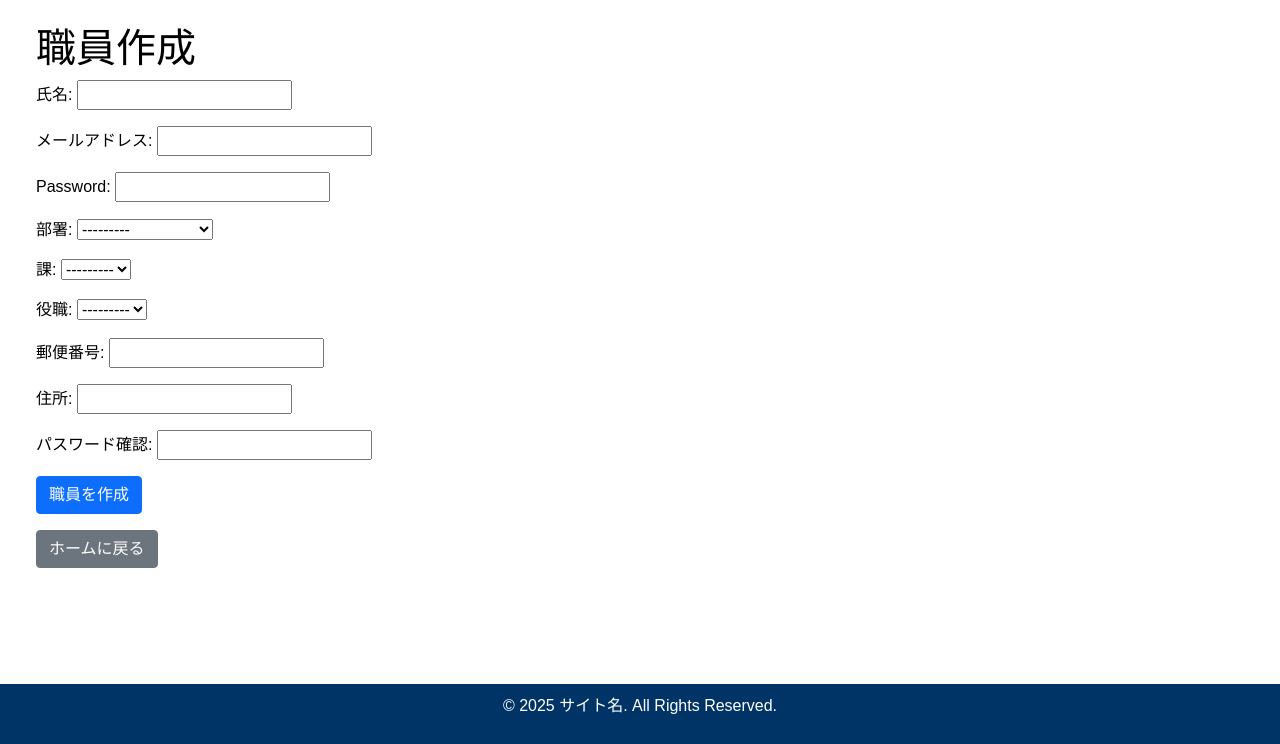
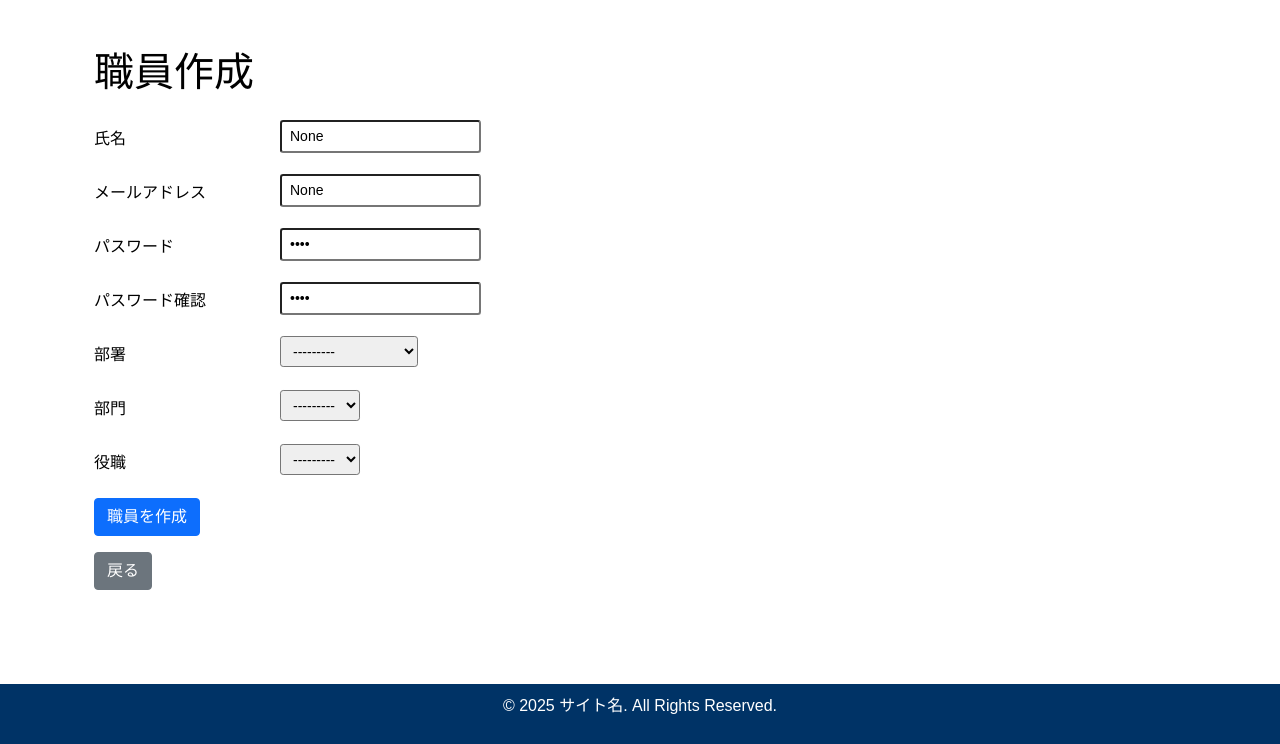
Before and after one commit to th-kairi/SampleDjango, a Django app: page /employee/create/ in a window 1280 px wide. Shown: the part 56-800 px from the top of the page. Run offline with Django 4.2, Linux system fonts and the light colour scheme; tables that the repository leaves empty hold one stand-in row (values such as "Sample post").

Commit message:
mod create employee

```diff
--- a/testSite001/accounts/forms.py
+++ b/testSite001/accounts/forms.py
@@ -1,20 +1,21 @@
 from django import forms
-from main.models import Employee
+from django.core.exceptions import ValidationError
+from main.models import *
+from django.contrib.auth.forms import UserCreationForm
 
-class EmployeeCreateForm(forms.ModelForm):
+# カスタムフォーム
+class EmployeeCreateForm(UserCreationForm):
     class Meta:
         model = Employee
-        fields = ['name', 'email', 'password', 'division', 'team', 'position', 'zip_code', 'address']
-
-    # パスワードの確認
-    password = forms.CharField(widget=forms.PasswordInput())
-    password_confirm = forms.CharField(widget=forms.PasswordInput(), label="パスワード確認")
+        fields = ['name', 'email', 'password1', 'password2', 'division', 'team', 'position']  # 必要な項目だけを表示
 
     def clean(self):
         cleaned_data = super().clean()
-        password = cleaned_data.get('password')
-        password_confirm = cleaned_data.get('password_confirm')
+        password1 = cleaned_data.get('password1')
+        password2 = cleaned_data.get('password2')
 
-        if password != password_confirm:
-            raise forms.ValidationError("パスワードが一致しません")
+        # パスワードが一致するか確認
+        if password1 and password2 and password1 != password2:
+            raise forms.ValidationError("パスワードが一致しません。")
+
         return cleaned_data
--- a/testSite001/accounts/templates/accounts/employee_create.html
+++ b/testSite001/accounts/templates/accounts/employee_create.html
@@ -1,14 +1,144 @@
 {% extends 'base.html' %}
 
 {% block content %}
-  <h1>職員作成</h1>
-  <form method="post">
-    {% csrf_token %}
-    {{ form.as_p }}
-    <button type="submit" class="btn btn-primary">職員を作成</button>
-  </form>
+  <div class="container">
+    <h1 class="my-4">職員作成</h1>
+    <form method="post" class="needs-validation" novalidate>
+      {% csrf_token %}
 
-  <div class="mt-3">
-    <a href="{% url 'employee:index' %}" class="btn btn-secondary">ホームに戻る</a>
+      <!-- 氏名 -->
+      <div class="mb-3 row">
+        <label for="id_name" class="col-sm-2 col-form-label">氏名</label>
+        <div class="col-sm-10">
+          <input type="text" name="name" id="id_name"
+                 class="form-control-sm {% if form.name.errors %} is-invalid{% endif %}"
+                 value="{{ form.name.value }}">
+          {% if form.name.errors %}
+            <div class="invalid-feedback">
+              {% for error in form.name.errors %}
+                <p>{{ error }}</p>
+              {% endfor %}
+            </div>
+          {% endif %}
+        </div>
+      </div>
+
+      <!-- メールアドレス -->
+      <div class="mb-3 row">
+        <label for="id_email" class="col-sm-2 col-form-label">メールアドレス</label>
+        <div class="col-sm-10">
+          <input type="email" name="email" id="id_email"
+                 class="form-control-sm {% if form.email.errors %}is-invalid{% endif %}"
+                 value="{{ form.email.value }}">
+          {% if form.email.errors %}
+            <div class="invalid-feedback">
+              {% for error in form.email.errors %}
+                <p>{{ error }}</p>
+              {% endfor %}
+            </div>
+          {% endif %}
+        </div>
+      </div>
+
+      <!-- パスワード -->
+      <div class="mb-3 row">
+        <label for="id_password1" class="col-sm-2 col-form-label">パスワード</label>
+        <div class="col-sm-10">
+          <input type="password" name="password1" id="id_password1"
+                 class="form-control-sm {% if form.password1.errors %}is-invalid{% endif %}"
+                 value="{{ form.password1.value }}">
+          {% if form.password1.errors %}
+            <div class="invalid-feedback">
+              {% for error in form.password1.errors %}
+                <p>{{ error }}</p>
+              {% endfor %}
+            </div>
+          {% endif %}
+        </div>
+      </div>
+
+      <!-- パスワード確認 -->
+      <div class="mb-3 row">
+        <label for="id_password2" class="col-sm-2 col-form-label">パスワード確認</label>
+        <div class="col-sm-10">
+          <input type="password" name="password2" id="id_password2"
+                 class="form-control-sm {% if form.password2.errors %}is-invalid{% endif %}"
+                 value="{{ form.password2.value }}">
+          {% if form.password2.errors %}
+            <div class="invalid-feedback">
+              {% for error in form.password2.errors %}
+                <p>{{ error }}</p>
+              {% endfor %}
+            </div>
+          {% endif %}
+        </div>
+      </div>
+
+      <!-- 部署 -->
+      <div class="mb-3 row">
+        <label for="id_division" class="col-sm-2 col-form-label">部署</label>
+        <div class="col-sm-10">
+          <select name="division" id="id_division"
+                  class="form-control-sm {% if form.division.errors %}is-invalid{% endif %}">
+            {% for choice in form.division.field.choices %}
+              <option value="{{ choice.0 }}" {% if choice.0 == form.division.value %}selected{% endif %}>{{ choice.1 }}</option>
+            {% endfor %}
+          </select>
+          {% if form.division.errors %}
+            <div class="invalid-feedback">
+              {% for error in form.division.errors %}
+                <p>{{ error }}</p>
+              {% endfor %}
+            </div>
+          {% endif %}
+        </div>
+      </div>
+
+      <!-- 部門 -->
+      <div class="mb-3 row">
+        <label for="id_team" class="col-sm-2 col-form-label">部門</label>
+        <div class="col-sm-10">
+          <select name="team" id="id_team"
+                  class="form-control-sm {% if form.team.errors %}is-invalid{% endif %}">
+            {% for choice in form.team.field.choices %}
+              <option value="{{ choice.0 }}" {% if choice.0 == form.team.value %}selected{% endif %}>{{ choice.1 }}</option>
+            {% endfor %}
+          </select>
+          {% if form.team.errors %}
+            <div class="invalid-feedback">
+              {% for error in form.team.errors %}
+                <p>{{ error }}</p>
+              {% endfor %}
+            </div>
+          {% endif %}
+        </div>
+      </div>
+
+      <!-- 役職 -->
+      <div class="mb-3 row">
+        <label for="id_position" class="col-sm-2 col-form-label">役職</label>
+        <div class="col-sm-10">
+          <select name="position" id="id_position"
+                class="form-control-sm {% if form.position.errors %}is-invalid{% endif %}">
+            {% for choice in form.position.field.choices %}
+              <option value="{{ choice.0 }}" {% if choice.0 == form.position.value %}selected{% endif %}>{{ choice.1 }}</option>
+            {% endfor %}
+          </select>
+          {% if form.position.errors %}
+            <div class="invalid-feedback">
+              {% for error in form.position.errors %}
+                <p>{{ error }}</p>
+              {% endfor %}
+            </div>
+          {% endif %}
+        </div>
+      </div>
+
+      <button type="submit" class="btn btn-primary">職員を作成</button>
+    </form>
+
+    <div class="mt-3">
+      <a href="{% url 'employee:index' %}" class="btn btn-secondary">戻る</a>
+    </div>
   </div>
 {% endblock %}
--- a/testSite001/accounts/views.py
+++ b/testSite001/accounts/views.py
@@ -65,11 +65,12 @@ class PasswordEncryptionView(View):
         messages.success(request, "選択されたユーザーのパスワードを暗号化しました。")
         return redirect('accounts:password_encryption')
 
+# 職員アカウント作成
 class EmployeeCreateView(CreateView):
     model = Employee
     form_class = EmployeeCreateForm
     template_name = 'accounts/employee_create.html'
-    success_url = reverse_lazy('employee:employee_list')  # 職員一覧ページにリダイレクトする例
+    success_url = reverse_lazy('employee:index')  # 職員一覧ページにリダイレクトする例
 
     def form_valid(self, form):
         # パスワードを暗号化して保存する処理（もし必要な場合）
@@ -82,4 +83,5 @@ class EmployeeCreateView(CreateView):
     def form_invalid(self, form):
         # エラーメッセージが表示される
         messages.error(self.request, '職員作成に失敗しました。')
-        return self.render_to_response({'form': form})
+        # フォームが無効な場合、エラーメッセージを表示
+        return self.render_to_response(self.get_context_data(form=form))
--- a/testSite001/main/models.py
+++ b/testSite001/main/models.py
@@ -48,6 +48,12 @@ class CustomUser(AbstractUser):
         verbose_name_plural = "カスタムユーザー"
     def __str__(self):
         return f"{self.name}({self.email})"
+
+    def save(self, *args, **kwargs):
+        # パスワードが暗号化されている場合は、フラグをTrueに設定
+        if self.password and not self.is_password_encrypted:
+            self.is_password_encrypted = True
+        super().save(*args, **kwargs)
 
 # 職員モデル（CustomUserを継承）
 class Employee(CustomUser):
```
Also changed, not shown: testSite001/db.sqlite3.
